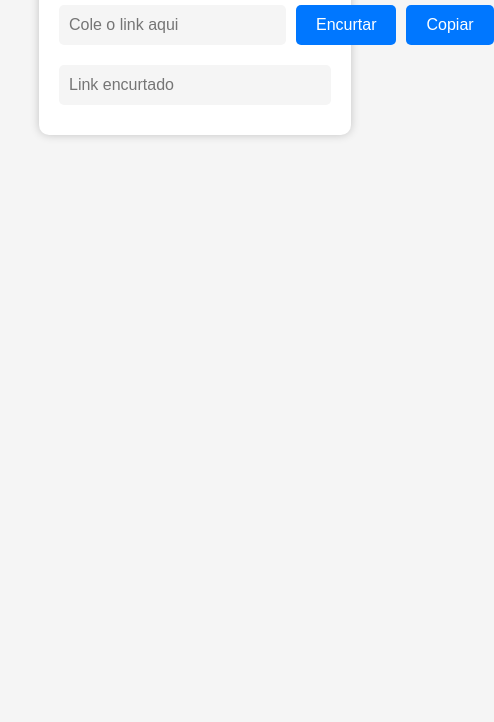
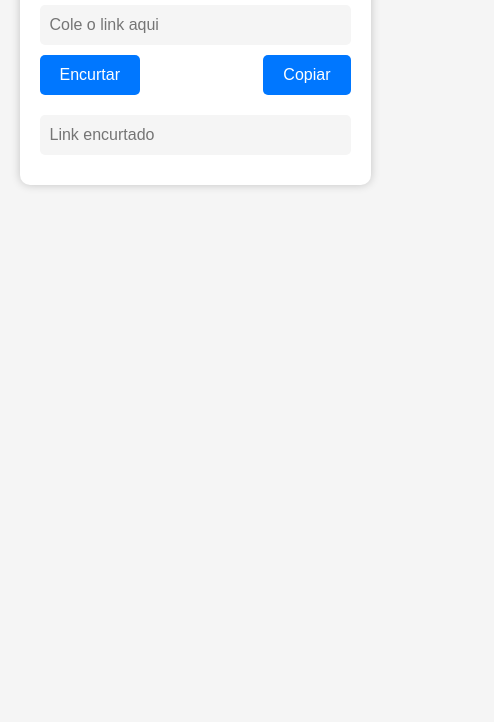
Before and after one commit to MauricioOMaciel/Encurtarapido, a plain HTML site: page index.html in a window 390 px wide. Shown: the part 122-844 px from the top of the page, 494 px wide, since content can reach past the window. Drawn offline with Linux system fonts and the light colour scheme.

Commit message:
Adicionei o Media queries
O botão de copiar estava ficando fora da div principal, vendo isso, decidi adicionar a media queries para deixar o site de fato responsivo.

```diff
--- a/css/style.css
+++ b/css/style.css
@@ -69,3 +69,19 @@ body {
     background-color: #f5f5f5;
     margin-bottom: 10px;
 }
+@media only screen and (max-width: 575px) {
+    .box {
+        width: 90%;
+        max-width: 100%;
+    }
+
+    .btn {
+        margin-left: 0;
+        margin-top: 10px;
+    }
+
+    .box-input {
+        flex-wrap: wrap;
+        justify-content: space-between;
+    }
+}
```
